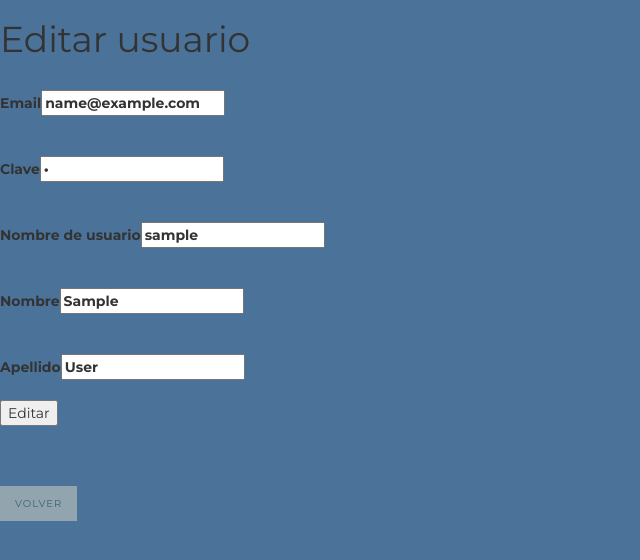
After one commit to andr-vg/InundacionesLP, a Flask app: template app/templates/user/edit.html in a window 1280 px wide. The commit adds this page. Shown: the top 560 px of the page, without its empty margins (0-640 px from the left). Run offline with Flask 2, Linux system fonts and the light colour scheme; the template is opened without the code that fills it: values that come from a table or form of the project are taken from there, others are empty; tables that the repository leaves empty hold one stand-in row (values such as "Sample post"); some libraries are stand-ins or nearby versions.

Commit message:
edicion de usuarios - falta asignacion/desasignar roles en el mismo

```diff
--- a/app/__init__.py
+++ b/app/__init__.py
@@ -53,6 +53,8 @@ def create_app(environment="development"):
     app.add_url_rule("/usuarios/<int:page>", "user_index", user.index, methods=['GET'])
     app.add_url_rule("/usuarios", "user_create", user.create, methods=["POST"])
     app.add_url_rule("/usuarios/nuevo", "user_new", user.new)
+    app.add_url_rule("/usuarios/editar", "user_update", user.update, methods=["POST"])
+    app.add_url_rule("/usuarios/editar/<int:id>", "user_edit", user.edit)
     app.add_url_rule("/usuarios/eliminar/<int:id>", "user_soft_delete", user.soft_delete)
     app.add_url_rule("/usuarios/estado/<int:id>", "user_change_state", user.change_state)
 
--- /dev/null
+++ b/app/templates/user/edit.html
@@ -0,0 +1,35 @@
+{% extends "layout.html" %}
+{% block title %}Usuarios{% endblock %}
+{% block head %}
+  {{ super() }}
+{% endblock %}
+{% block content %}
+  <h1>Editar usuario</h1>
+  <form action="{{ url_for('user_update') }}" method="POST">
+    <p>
+      <label>Email<label></br>
+      <input type="email" name="email" placeholder="Correo" value="{{ user['email'] }}" required/>
+      <input type="hidden" name="id" value="{{ user['id'] }}"/>
+    </p>
+    <p>
+      <label>Clave<label></br>
+      <input type="password" name="password" placeholder="Clave" value="{{ user['password'] }}" required/>
+    </p>
+    <p>
+      <label>Nombre de usuario<label></br>
+      <input name="username" placeholder="Nombre de usuario" value="{{ user['username'] }}" required/>
+    </p>
+    <p>
+      <label>Nombre<label></br>
+      <input name="firstname" placeholder="Nombre" value="{{ user['firstname'] }}" required/>
+    </p>
+    <p>
+      <label>Apellido<label></br>
+      <input name="lastname" placeholder="Apellido" value="{{ user['lastname'] }}" required/>
+    </p>
+    <p>
+      <input type="submit" value="Editar">
+    </p>
+  </form>
+  <a href="{{ url_for('user_index') }}" class="link">Volver</a>
+{% endblock %}
--- a/app/templates/user/index.html
+++ b/app/templates/user/index.html
@@ -64,7 +64,7 @@
             {% endif %}
           {% endif %}
           {% if has_permission('user_edit', session) %}
-            <a href=""><button class="btn btn-sm btn-info"><i class="glyphicon glyphicon-pencil" display="table-cell"></i></button></a>
+            <a href="{{ url_for('user_edit', id=user.id) }}"><button class="btn btn-sm btn-info"><i class="glyphicon glyphicon-pencil" display="table-cell"></i></button></a>
           {% endif %}
           {% if has_permission('user_destroy', session) %}
             <a href="{{ url_for('user_soft_delete', id=user.id) }}" onclick="return confirm('Está seguro que desea eliminar este usuario?');"><button class="btn btn-sm btn-danger remove"><i class="glyphicon glyphicon-trash" display="table-cell"></i></button></a>
```
Also changed, not shown: app/models/user.py (+8 -0 lines), app/resources/user.py (+50 -0 lines).
